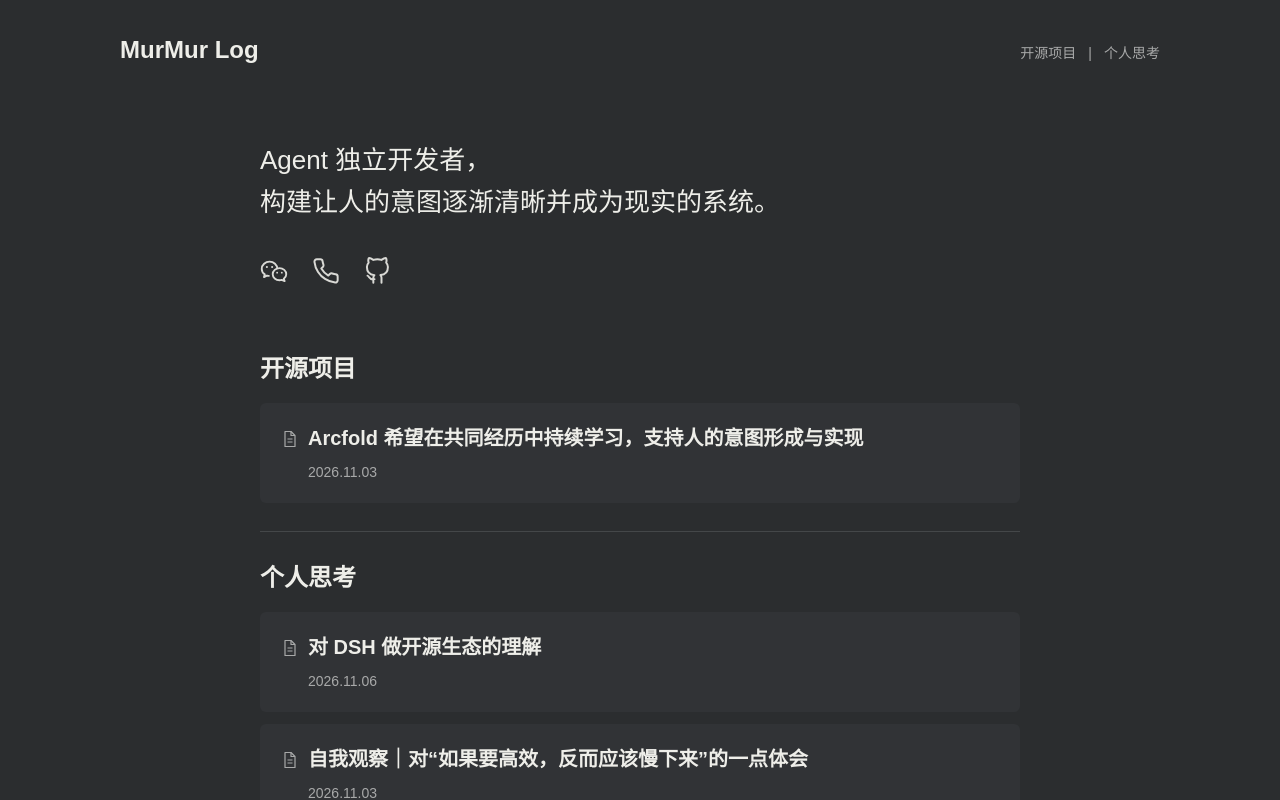
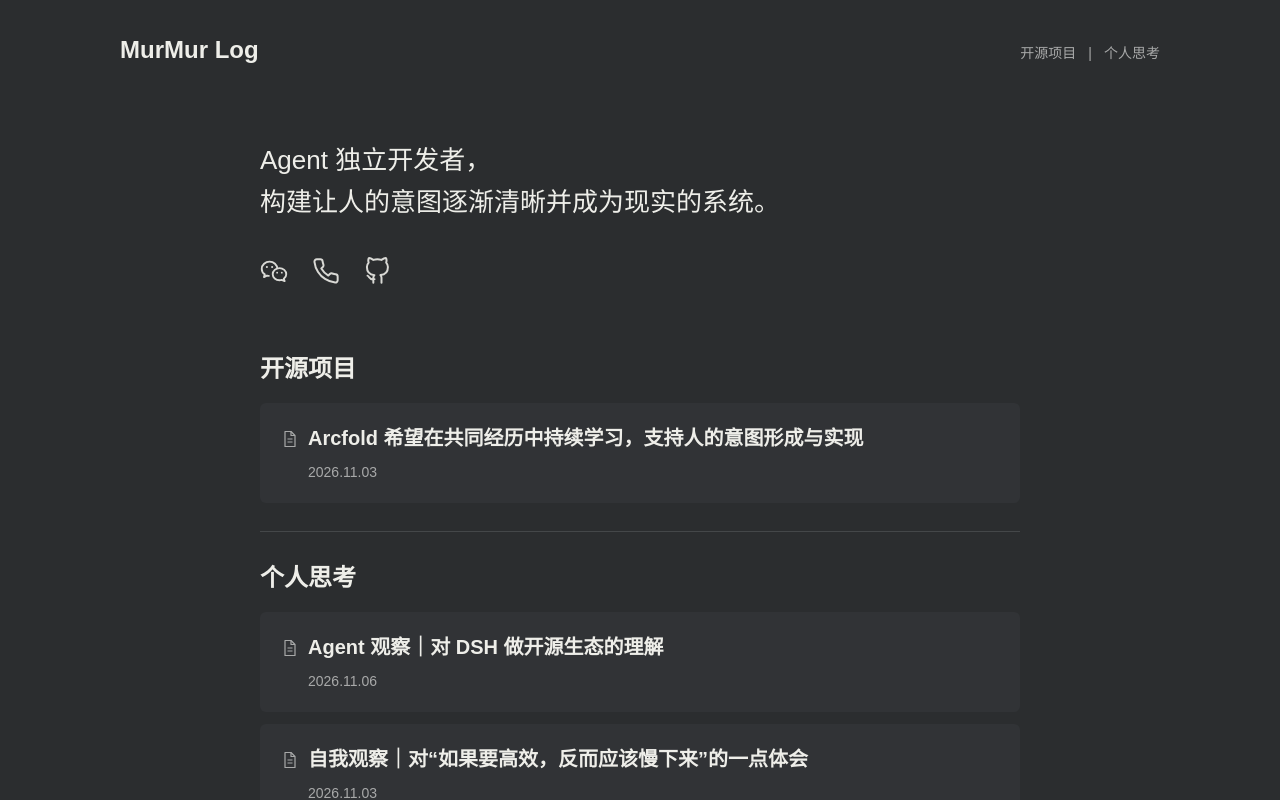
Before and after one commit to murmurwang/murmur-log, a Next.js app: page / in a window 1280 px wide. Shown: the top 800 px of the page. Built offline with nearby package versions, Linux system fonts and the light colour scheme.

Commit message:
Add Agent observation prefix to DSH essay

```diff
--- a/app/components/Sections.tsx
+++ b/app/components/Sections.tsx
@@ -13,7 +13,7 @@ export const arcfoldArticles: Article[] = [{
 export const sections: Section[] = [
   { id: "projects", title: "开源项目", items: arcfoldArticles },
   { id: "thoughts", title: "个人思考", items: [
-    { title: "对 DSH 做开源生态的理解", href: "/posts/dsh-open-source-ecosystem/", date: "2026-11-06" },
+    { title: "Agent 观察｜对 DSH 做开源生态的理解", href: "/posts/dsh-open-source-ecosystem/", date: "2026-11-06" },
     { title: "自我观察｜对“如果要高效，反而应该慢下来”的一点体会", href: "/posts/working-mindfully/", date: "2026-11-03" },
     { title: "工作复盘｜研究方法的不断细化让我偏离了最初的研究目标", href: "/posts/work-review-1102/", date: "2026-11-02" },
     { title: "自我观察｜用语音输入写工作复盘有助于回归整体目标", href: "/posts/finding-direction-through-writing/", date: "2026-11-02" },
--- a/app/posts/dsh-open-source-ecosystem/page.tsx
+++ b/app/posts/dsh-open-source-ecosystem/page.tsx
@@ -2,7 +2,7 @@ import type { Metadata } from "next";
 import Link from "next/link";
 import { PageShell } from "../../components/SiteChrome";
 
-const title = "对 DSH 做开源生态的理解";
+const title = "Agent 观察｜对 DSH 做开源生态的理解";
 const description = "DSH 建设 Agent 的通用能力，社区开发者将领域知识和经验做成应用：我对这场分工与循环的理解。";
 const url = "https://murmurlog.com/posts/dsh-open-source-ecosystem/";
 
```
Also changed, not shown: 1 other file (tests, documents, lock files or other folders).
